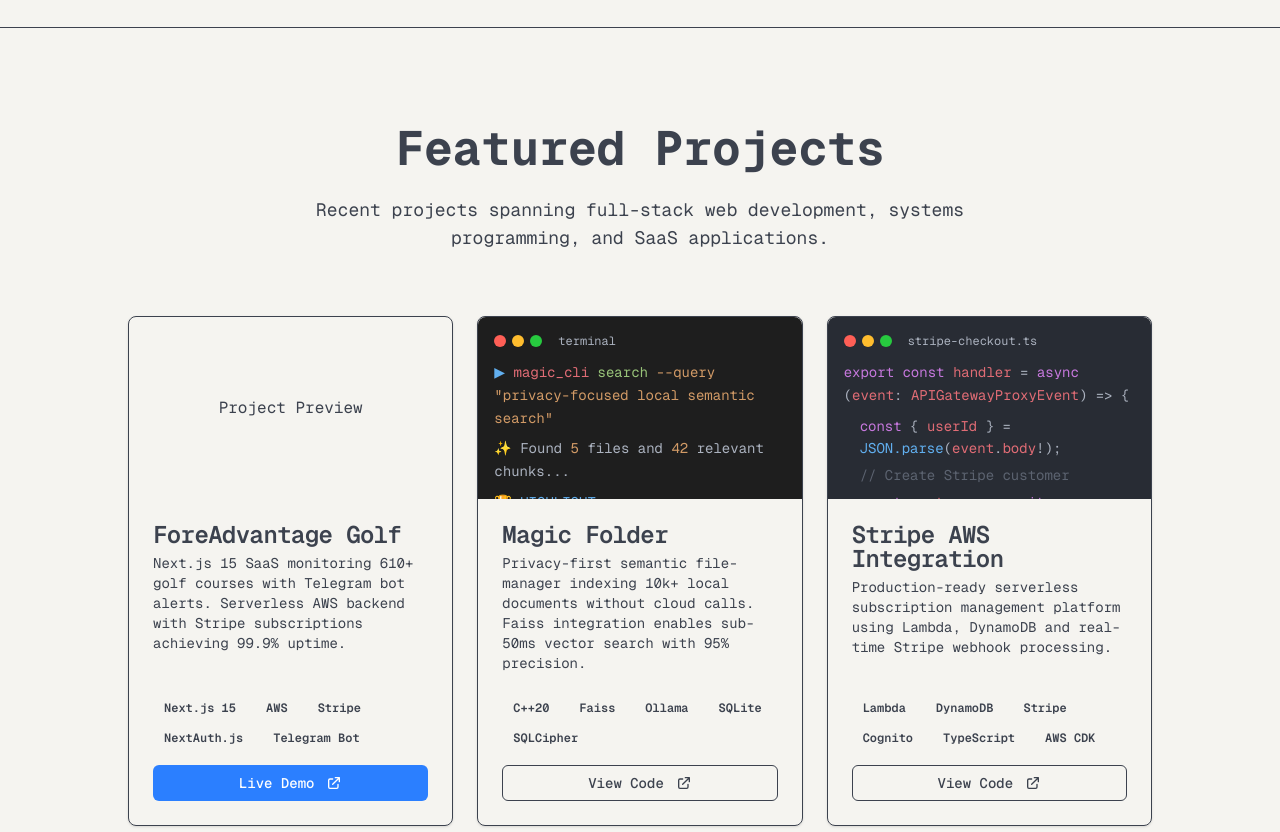
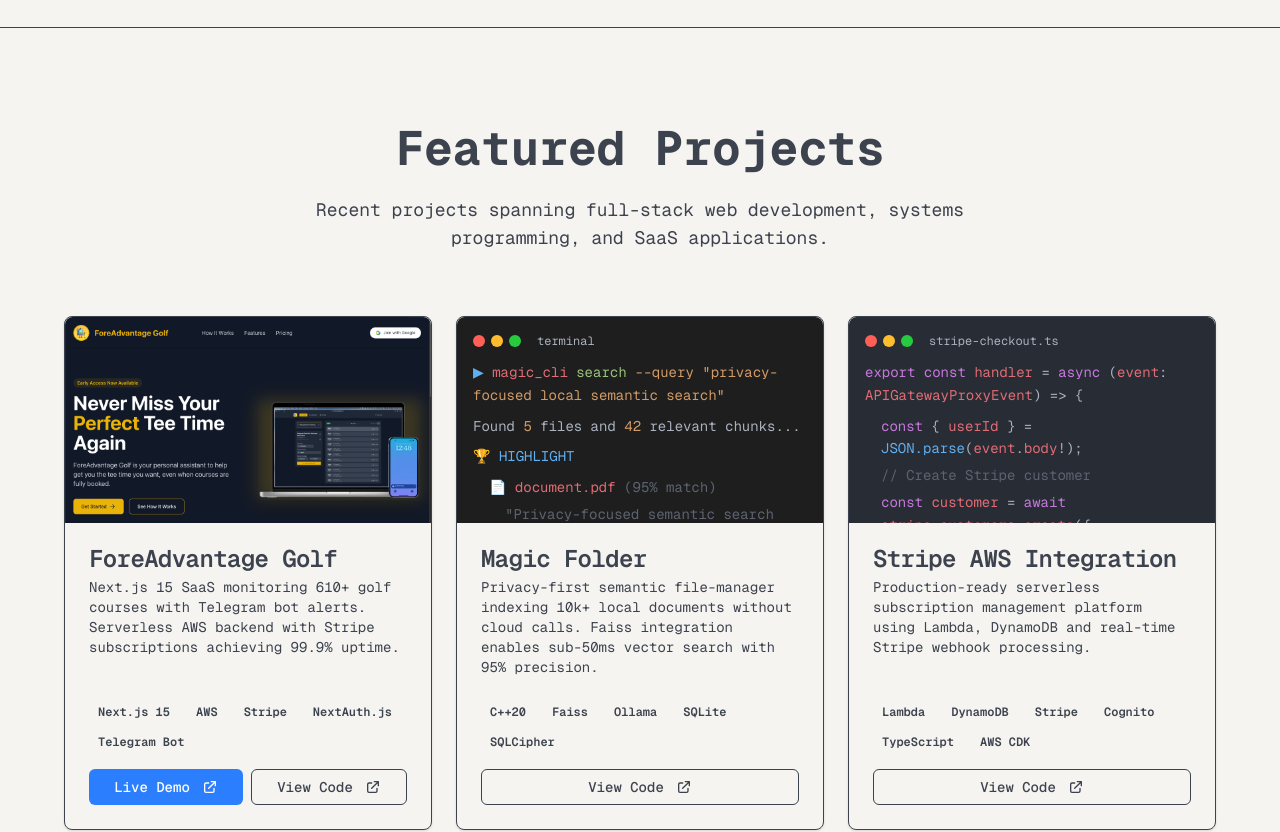
Before and after one commit to cgorski03/colingorski-portfolio, a Next.js app: page / in a window 1280 px wide. Shown: the part 1640-2472 px from the top of the page. Built offline with nearby package versions, Linux system fonts and the light colour scheme.

Commit message:
Image for foreadvantagegolf

```diff
--- a/src/components/sections/about.tsx
+++ b/src/components/sections/about.tsx
@@ -183,7 +183,6 @@
                     <div key={index} className="border-l-2 border-accent pl-4 pb-4">
                       <h4 className="font-semibold text-foreground">{exp.title}</h4>
                       <p className="text-sm text-muted-foreground mb-1">{exp.company} • {exp.period}</p>
-                      {exp.note && <p className="text-xs text-muted-foreground italic mb-2">{exp.note}</p>}
                       <div className="text-sm text-muted-foreground space-y-1 mb-2">
                         {exp.achievements.map((achievement, idx) => (
                           <p key={idx}>• {achievement}</p>
--- a/src/components/sections/projects.tsx
+++ b/src/components/sections/projects.tsx
@@ -5,6 +5,7 @@
 import { Badge } from "@/components/ui/badge"
 import CodeBlock from "@/components/ui/code-block"
 import TerminalBlock from "@/components/ui/terminal-block"
+import Image from "next/image"
 import { ExternalSiteIcon } from "@/components/ui/icons"
 
 const projects = [
@@ -13,10 +14,15 @@
     description: "Next.js 15 SaaS monitoring 610+ golf courses with Telegram bot alerts. Serverless AWS backend with Stripe subscriptions achieving 99.9% uptime.",
     technologies: ["Next.js 15", "AWS", "Stripe", "NextAuth.js", "Telegram Bot"],
     liveUrl: "https://foreadvantagegolf.com",
+    githubUrl: "https://github.com/cgorski03",
     preview: (
-      <div className="w-full h-full bg-gradient-to-br from-accent/20 to-primary/20 flex items-center justify-center">
-        <span className="text-muted-foreground">Project Preview</span>
-      </div>
+      <Image
+        src="/foreadvantagegolf.png"
+        alt="ForeAdvantage Golf project preview"
+        width={400}
+        height={225}
+        className="w-full h-full object-cover"
+      />
     )
   },
   {
@@ -38,7 +44,7 @@
 export default function Projects() {
   return (
     <section id="projects" className="py-24 px-6 bg-muted/30 border-t border-border/50">
-      <div className="container mx-auto max-w-5xl">
+      <div className="container mx-auto max-w-6xl">
         <div className="text-center mb-16">
           <h2 className="text-4xl md:text-5xl font-bold text-foreground mb-6">
             Featured Projects
@@ -65,7 +71,7 @@
               <CardContent className="mt-auto">
                 <div className="flex flex-wrap gap-2 mb-4 overflow-x-auto min-h-[2.5rem]">
                   {project.technologies.map((tech, techIndex) => (
-                    <Badge key={techIndex} variant="secondary">
+                    <Badge key={techIndex} variant="secondary" className="text-xs px-2 py-0.5 rounded-sm border border-transparent hover:border-border/20 transition-colors">
                       {tech}
                     </Badge>
                   ))}
--- a/src/components/ui/terminal-block.tsx
+++ b/src/components/ui/terminal-block.tsx
@@ -12,13 +12,15 @@
       </div>
 
       {/* Terminal Output */}
+      {/* TODO: I want to make this interactive so you can actually scroll through the output */}
+
       <div className="flex-1 font-mono text-sm leading-relaxed">
         <div className="text-[#98c379] mb-2">
           <span className="text-[#61afef]">▶</span> <span className="text-[#e06c75]">magic_cli</span> <span className="text-[#98c379]">search</span> <span className="text-[#d19a66]">--query</span> <span className="text-[#d19a66]">"privacy-focused local semantic search"</span>
         </div>
         <div className="text-[#abb2bf] mb-1"></div>
         <div className="text-[#61afef] mb-2">
-          ✨ <span className="text-[#abb2bf]">Found</span> <span className="text-[#d19a66]">5</span> <span className="text-[#abb2bf]">files and</span> <span className="text-[#d19a66]">42</span> <span className="text-[#abb2bf]">relevant chunks...</span>
+          <span className="text-[#abb2bf]">Found</span> <span className="text-[#d19a66]">5</span> <span className="text-[#abb2bf]">files and</span> <span className="text-[#d19a66]">42</span> <span className="text-[#abb2bf]">relevant chunks...</span>
         </div>
         <div className="text-[#abb2bf] mb-1"></div>
         <div className="text-[#ffd700] mb-2">
```
Also changed, not shown: public/foreadvantagegolf.png (added), public/headshot.jpg.
